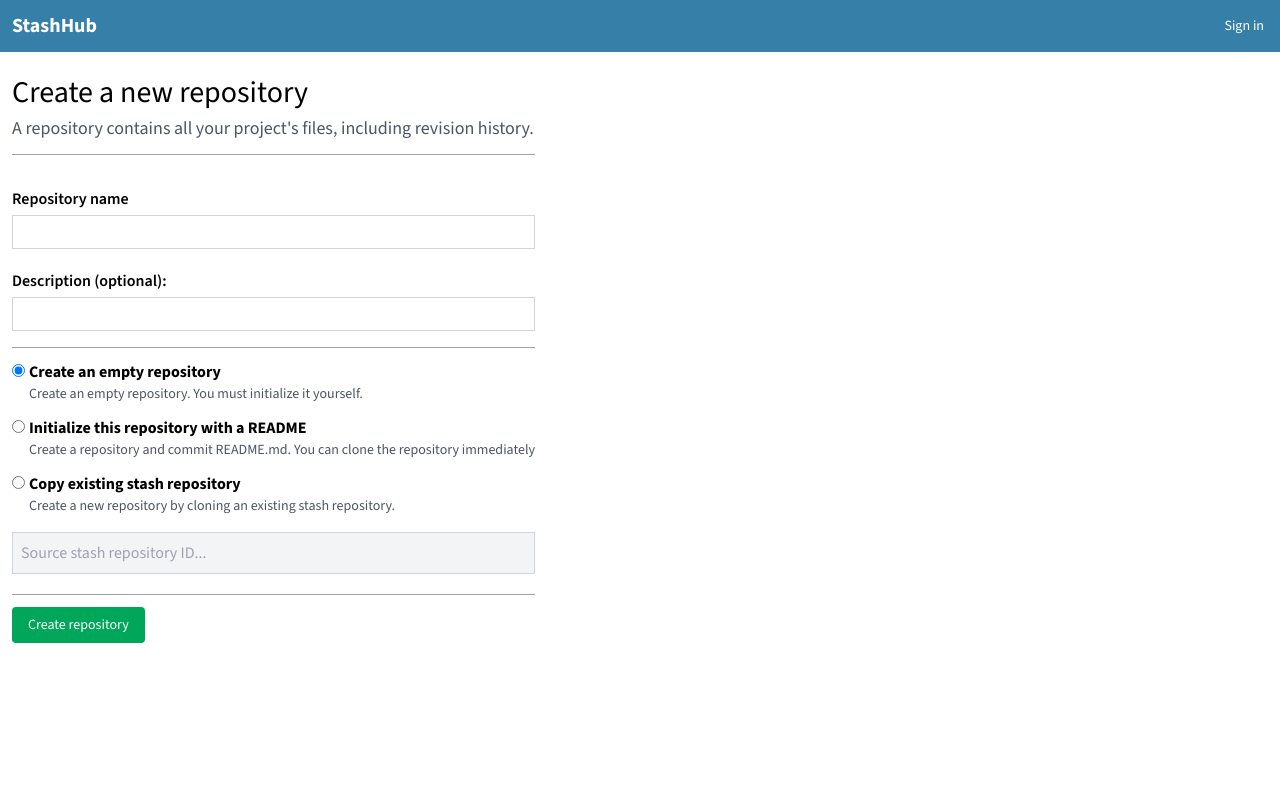
After one commit to DipsDev/Stash, a Flask app: page /repo/new in a window 1280 px wide. The commit adds this page. Run offline with Flask 3, Linux system fonts and the light colour scheme; some libraries are stand-ins or nearby versions.

Commit message:
feat/add an ability to create a repo (only frontend)

```diff
--- a/server/src/app.py
+++ b/server/src/app.py
@@ -4,6 +4,7 @@ from flask import Flask, render_template
 from flask_login import current_user
 from sqlalchemy import Join, select
 
+from blueprints.repos import repo
 from db.database import db
 from dotenv import load_dotenv
 import db.models as models
@@ -37,6 +38,7 @@ def load_user(user_id):
 # Routes related config
 app.register_blueprint(stash_api, url_prefix="/stash")
 app.register_blueprint(auth, url_prefix="/auth")
+app.register_blueprint(repo, url_prefix="/repo")
 
 
 @app.route("/")
--- a/server/src/blueprints/repos.py
+++ b/server/src/blueprints/repos.py
@@ -1,3 +1,56 @@
 """
 Module that handles creating, viewing and editing repositories
 """
+from flask import Blueprint, render_template
+from flask_wtf import FlaskForm
+from sqlalchemy import select
+from wtforms import StringField, RadioField, ValidationError
+from wtforms.validators import DataRequired, Length, Optional
+import re
+
+from db.database import db
+from db.models import Repository
+
+repo = Blueprint("repo", __name__)
+
+
+class CreateRepositoryForm(FlaskForm):
+    repository_name = StringField('repository_name', validators=[DataRequired("Repository name should have a value."),
+                                                                 Length(3, 12,
+                                                                        "Repository name must be between 3-12 "
+                                                                        "characters.")])
+    description = StringField('description', validators=[Optional(True)])
+
+    initial_value = RadioField('initial_value',
+                               choices=[("empty", "empty repo"), ("clone", "clone a repo"),
+                                        ("readme", "create a repo with a default readme.md")],
+                               validators=[DataRequired()])
+
+    source_id = StringField('source_id')
+
+    def validate_repository_name(self, field):
+        exist_repo = db.session.execute(select(Repository).where(Repository.name == field.data)).one_or_none()
+        if exist_repo:
+            raise ValidationError("Repository name is already in use. Please choose another.")
+        if not re.compile(r'^[A-Za-z0-9_.-]+$').match(field.data):
+            raise ValidationError("Invalid repository name was chosen. Please use another one.")
+
+    def validate_source_id(self, field):
+        if self.initial_value.data != "clone":
+            return
+
+        if not field.data:
+            raise ValidationError("You must provide a source id in order to create a clone.")
+
+        repo_sourced_id = db.session.execute(select(Repository).where(Repository.id == field.data)).one_or_none()
+        if repo_sourced_id is None:
+            raise ValidationError("You must provide a valid source id.")
+
+
+@repo.route("/new", methods=['POST', 'GET'])
+def new():
+    """Route responsible for rendering the repo creation page"""
+    form = CreateRepositoryForm()
+    if form.validate_on_submit():
+        return render_template("landing_page")
+    return render_template("repo/new.html", form=form)
--- a/server/src/db/models.py
+++ b/server/src/db/models.py
@@ -11,6 +11,7 @@ class Repository(db.Model):
 
     id: Mapped[str] = mapped_column(db.String(75), primary_key=True)
     name: Mapped[str] = mapped_column(db.String(20), unique=True)
+    description: Mapped[str] = mapped_column(db.String(100))
     user_id: Mapped[str] = mapped_column(db.String(75), ForeignKey('user.id'))
 
 
--- a/server/src/templates/base.html
+++ b/server/src/templates/base.html
@@ -6,6 +6,8 @@
     <link rel="preconnect" href="https://fonts.googleapis.com">
     <link rel="preconnect" href="https://fonts.gstatic.com" crossorigin>
     <link href="https://fonts.googleapis.com/css2?family=Source+Sans+3:ital,wght@0,200..900;1,200..900&display=swap" rel="stylesheet">
+      {% block head -%}
+      {%- endblock %}
       <style>
       * {
             font-family: "Source Sans 3", sans-serif;
@@ -82,7 +84,7 @@
   <body>
     <nav class="md:bg-[#367FA9] flex flex-col md:flex-row items-center justify-start fixed w-full z-50">
         <a href="{{ url_for('landing_page') }}" class="bg-[#367FA9] w-full text-white text-xl font-bold p-3 text-center md:text-left">StashHub</a>
-        <div class="bg-[#3C8DBC] md:bg-transparent w-full flex flex-row-reverse justify-between items-center">
+        <div class="bg-[#3C8DBC] md:bg-transparent w-full flex flex-row-reverse justify-between items-center min-h-[50px]">
 
             {% if current_user.is_authenticated %}
                 <div class="flex flex-row-reverse items-center justify-center text-black relative">
@@ -96,7 +98,7 @@
                     <div>
                     <a href="#" class="text-2xl hover:bg-[#367FA9] px-4 pt-3 pb-2" onclick="toggle_plus_sign_menu(null)">+</a>
                         <div id="plus_sign_menu" class="z-10 hidden bg-white absolute w-[160px] text-sm left-[-80px] top-[42px] flex-col items-start justify-center">
-                            <a class="px-3 py-2 border border-gray-200 w-full hover:bg-gray-100">New repository</a>
+                            <a href="{{ url_for('repo.new') }}" class="px-3 py-2 border border-gray-200 w-full hover:bg-gray-100">New repository</a>
                         </div>
                     </div>
                 </div>
--- /dev/null
+++ b/server/src/templates/repo/new.html
@@ -0,0 +1,60 @@
+{% extends 'base.html' %}
+
+{% block head %}
+
+<script>
+    function remove_disable() {
+        document.getElementById("source_id").disabled = false;
+    }
+    function add_disable() {
+        document.getElementById("source_id").disabled = true;
+    }
+</script>
+
+{% endblock %}
+
+{% block content %}
+<div class="px-3 pt-6">
+    <h1 class="text-2xl md:text-3xl">Create a new repository</h1>
+    <p class="text-gray-600 text-sm mt-1 md:text-lg">A repository contains all your project's files, including revision history.</p>
+    <div class="h-[1px] w-full bg-gray-400 mt-3"></div>
+    <form class="flex flex-col items-start justify-center" action="{{ url_for('repo.new') }}" method="post">
+        {{ form.csrf_token }}
+        <div class="mb-1 mt-3 text-red-600">
+            {% for message in form.initial_value.errors + form.repository_name.errors + form.source_id.errors%}
+                <p class="my-1">{{ message }}</p>
+            {% endfor %}
+        </div>
+        <label for="repository_name" class="mt-4 font-semibold">Repository name</label>
+        <input id="repository_name" name="repository_name" type="text" class="py-1 px-2 w-full border border-gray-300 my-1 outline-none focus:border-blue-500">
+        <label for="description" class="mt-4 font-semibold">Description (optional):</label>
+        <input id="description" name="description" type="text" class="py-1 px-2 w-full border border-gray-300 my-1 outline-none focus:border-blue-500">
+        <div class="h-[1px] w-full bg-gray-400 mt-3"></div>
+        <div class="flex flex-row items-start justify-center gap-1 mt-3">
+            <input id="empty" name="initial_value" type="radio" value="empty" class="mt-1" onclick="add_disable()" checked>
+            <div class="flex flex-col items-start justify-center">
+                <label for="empty" class="font-bold">Create an empty repository</label>
+                <p class="text-sm text-gray-600">Create an empty repository. You must initialize it yourself.</p>
+            </div>
+        </div>
+        <div class="flex flex-row items-start justify-center gap-1 mt-3">
+            <input id="readme" name="initial_value" type="radio" value="readme" class="mt-1" onclick="add_disable()">
+            <div class="flex flex-col items-start justify-center">
+                <label for="readme" class="font-bold">Initialize this repository with a README</label>
+                <p class="text-sm text-gray-600">Create a repository and commit README.md. You can clone the repository immediately</p>
+            </div>
+        </div>
+        <div class="flex flex-row items-start justify-center gap-1 mt-3">
+            <input id="stash_clone" name="initial_value" type="radio" value="clone" class="mt-1" onclick="remove_disable()">
+            <div class="flex flex-col items-start justify-center">
+                <label for="stash_clone" class="font-bold">Copy existing stash repository</label>
+                <p class="text-sm text-gray-600">Create a new repository by cloning an existing stash repository.</p>
+            </div>
+        </div>
+        <input id="source_id" disabled name="source_id" type="text" placeholder="Source stash repository ID..."
+               class="py-2 px-2 w-full border border-gray-300 my-4 outline-none focus:border-blue-500 disabled:bg-gray-100" />
+        <div class="h-[1px] w-full bg-gray-400 mt-1"></div>
+        <input type="submit" value="Create repository" class="md:w-auto px-4 w-full text-center bg-[#00A65A] text-sm py-2 mt-3 text-white rounded hover:cursor-pointer hover:bg-green-700">
+    </form>
+</div>
+{% endblock %}
```
